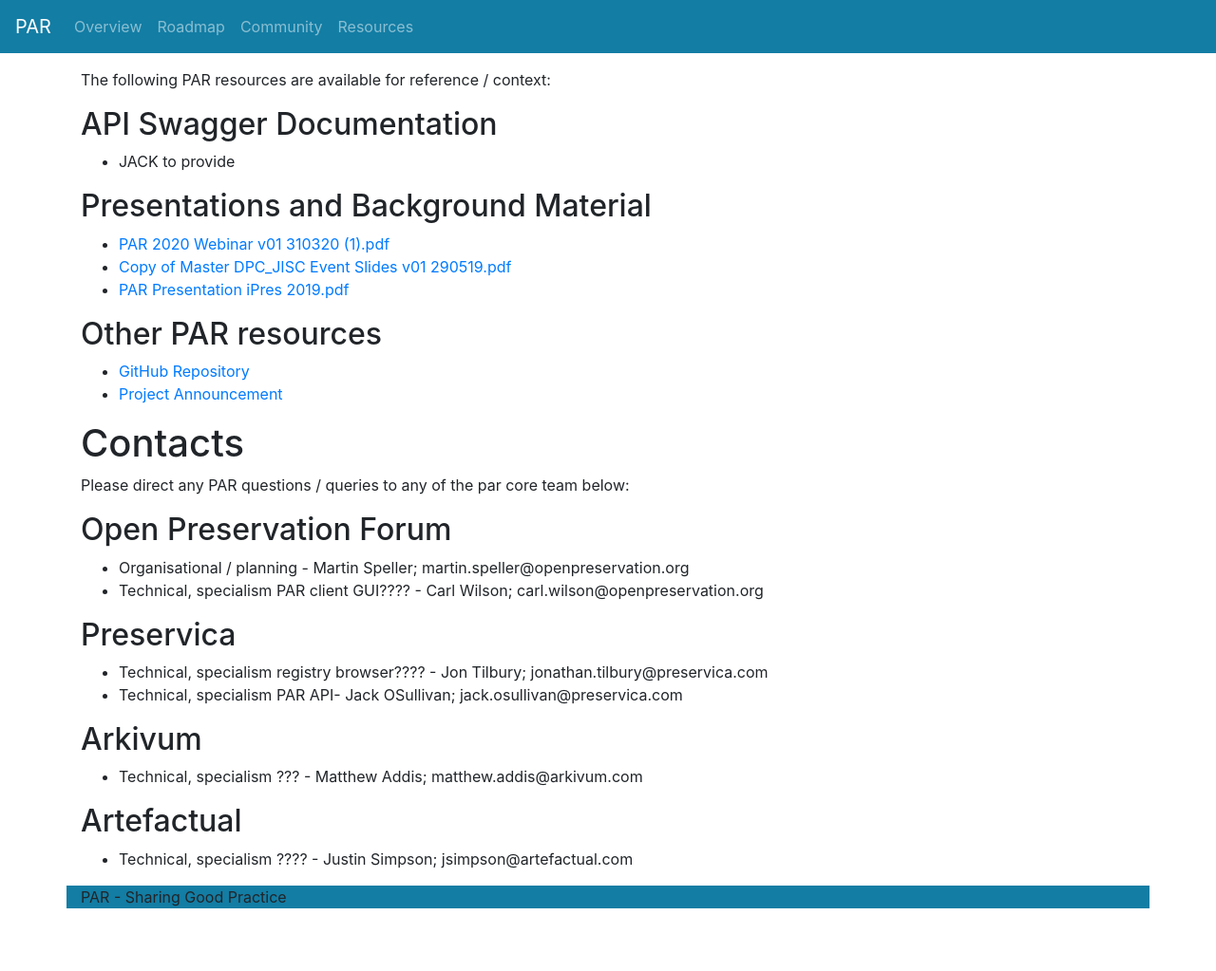
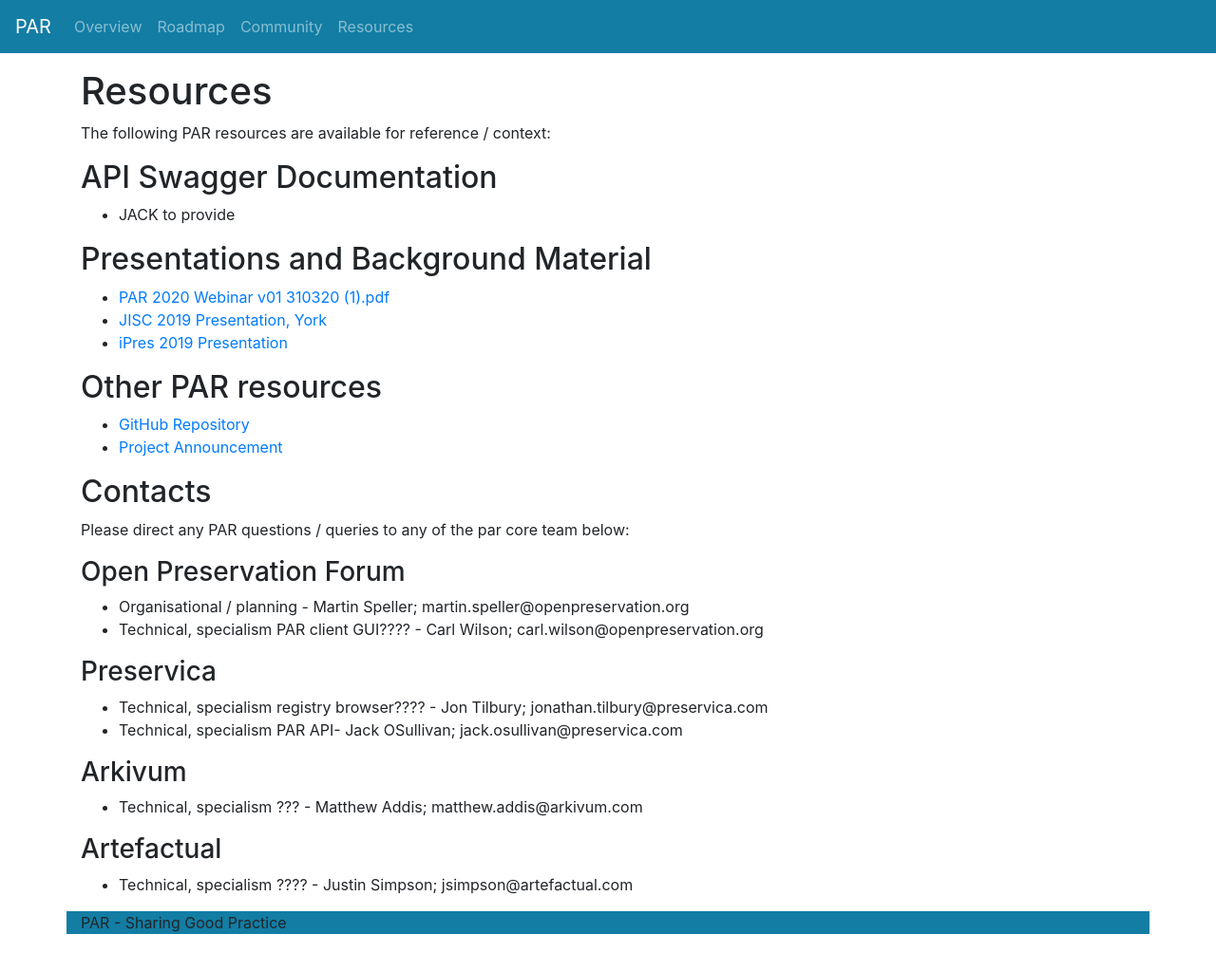
Before and after one commit to openpreserve/par, a Jekyll site: the page built from docs/resources/index.md, in a window 1280 px wide and 1200 px high. Shown: the top 1023 px of the window at 95% size. Built offline with Jekyll 4.4.1, drawn with Linux system fonts in a browser that asks for light colours.

Commit message:
Update index.md

```diff
--- a/docs/resources/index.md
+++ b/docs/resources/index.md
@@ -3,33 +3,34 @@
 title: Resources
 ---
 
+# Resources
 The following PAR resources are available for reference / context:
 
 ## API Swagger Documentation
 * JACK to provide
 
 ## Presentations and Background Material
-- [PAR 2020 Webinar v01 310320 (1).pdf]( https://github.com/MartinSpeller/par/blob/master/docs/presentations/PAR%202020%20Webinar%20v01%20310320%20(1).pdf)
-- [Copy of Master DPC_JISC Event Slides v01 290519.pdf](https://github.com/MartinSpeller/par/blob/master/docs/presentations/Copy%20of%20Master%20DPC_JISC%20Event%20Slides%20v01%20290519.pdf)
-- [PAR Presentation iPres 2019.pdf](https://github.com/MartinSpeller/par/blob/master/docs/presentations/PAR%20Presentation%20iPres%202018.pdf)
+- [PAR 2020 Webinar v01 310320 (1).pdf](./PAR 2020 webinar v01 310320 (1).pdf)
+- [JISC 2019 Presentation, York](./PAR Presentation York 2019.pdf)
+- [iPres 2019 Presentation](./PAR Presentation iPres 2019.pdf)
 
 ## Other PAR resources
 - [GitHub Repository](https://github.com/openpreserve/par)
 - [Project Announcement](http://openpreservation.org/news/arkivum-artefactual-the-open-preservation-foundation-and-preservica-collaborate-on-new-jisc-initiative-for-sharing-preservation-action-best-practice/)
 
-# Contacts
+## Contacts
 Please direct any PAR questions / queries to any of the par core team below:
 
-## Open Preservation Forum
+### Open Preservation Forum
 * Organisational / planning - Martin Speller; martin.speller@openpreservation.org
 * Technical, specialism PAR client GUI???? - Carl Wilson; carl.wilson@openpreservation.org
 
-## Preservica
+### Preservica
 * Technical, specialism registry browser????  - Jon Tilbury; jonathan.tilbury@preservica.com
 * Technical, specialism PAR API- Jack OSullivan; jack.osullivan@preservica.com
 
-## Arkivum
+### Arkivum
 * Technical, specialism ??? - Matthew Addis; matthew.addis@arkivum.com
 
-## Artefactual
+### Artefactual
 * Technical, specialism ???? - Justin Simpson; jsimpson@artefactual.com
```
